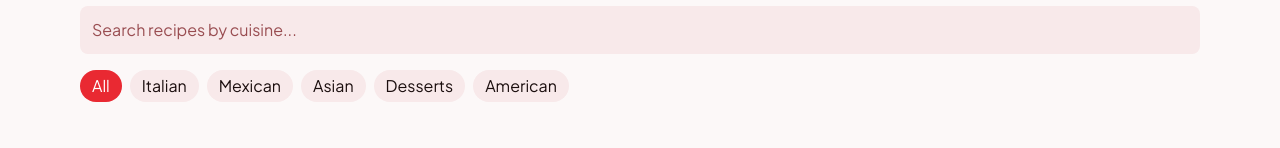
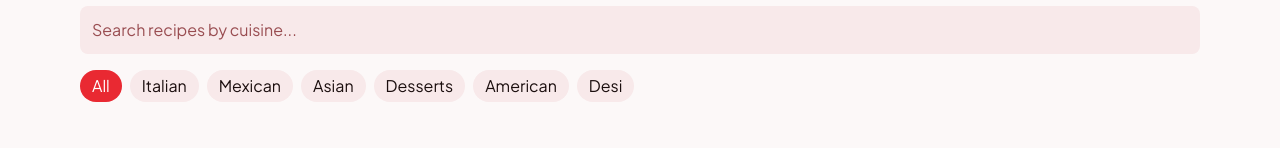
Before and after one commit to Damon7181/cook-book, a Next.js app: page /explore in a window 1280 px wide. Shown: the part 187-335 px from the top of the page. Built offline with nearby package versions, Linux system fonts and the light colour scheme.

Commit message:
fifth3 commit

```diff
--- a/src/app/explore/page.jsx
+++ b/src/app/explore/page.jsx
@@ -56,6 +56,7 @@ export default function RecipesPage() {
     "Asian",
     "Desserts",
     "American",
+    "Desi",
   ];
 
   const filteredRecipes = recipes.filter((item) => {
```
